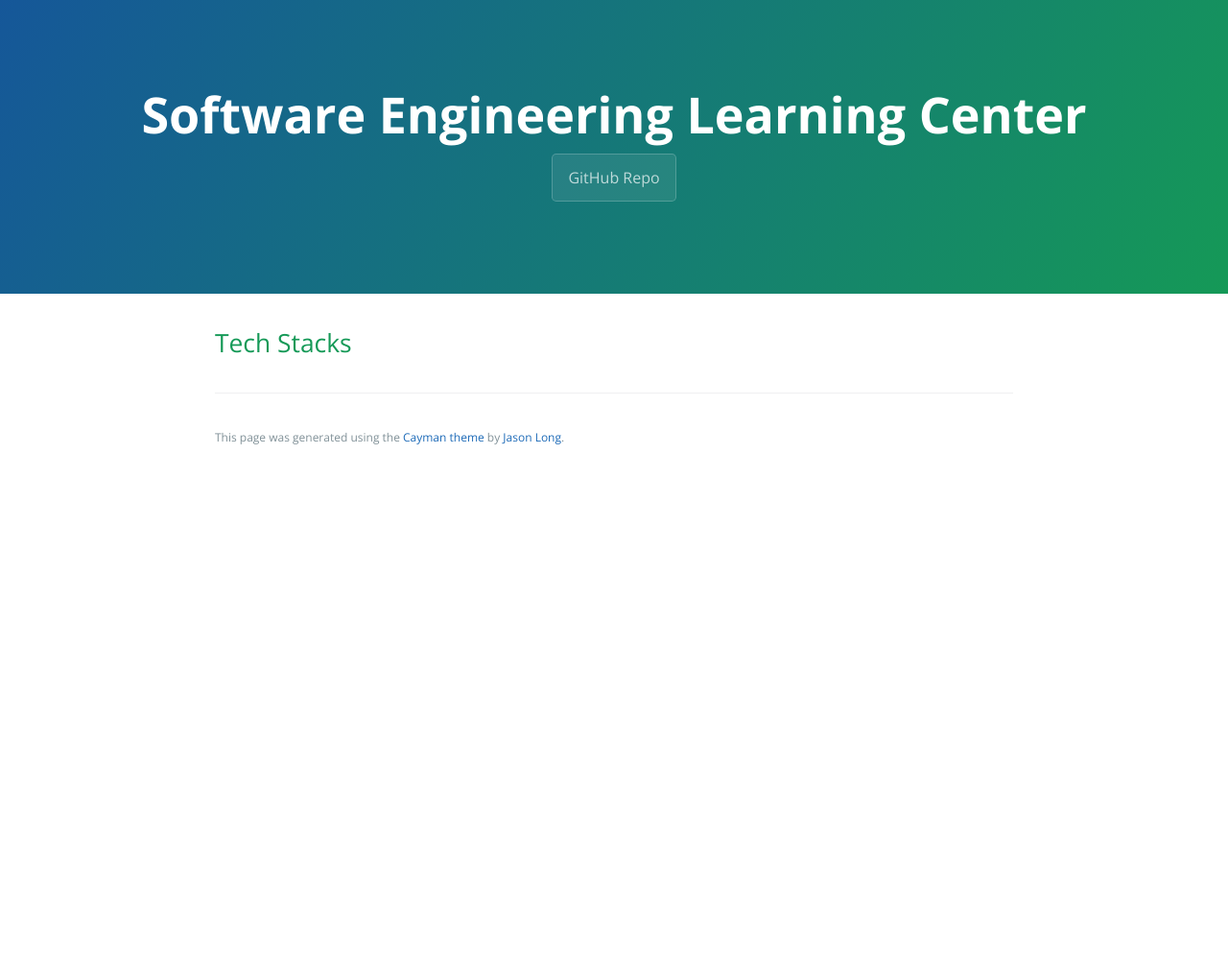
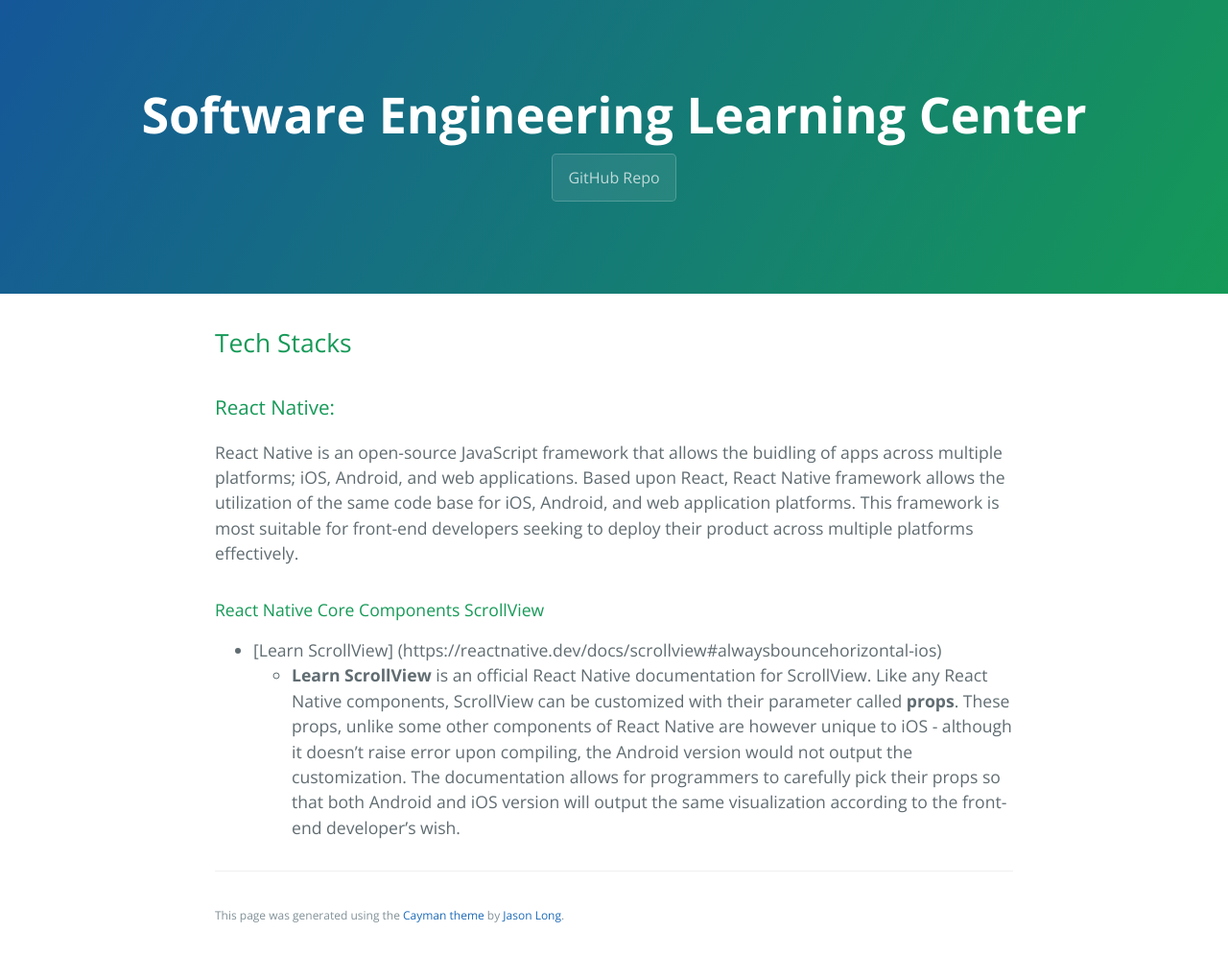
Before and after one commit to learning-software-engineering/learning-software-engineering.github.io, a Jekyll site: the page built from Topics/Tech_Stacks.md, in a window 1280 px wide. Shown: the whole page at 96% size. Built offline with Jekyll 4.4.1, drawn with Linux system fonts in a browser that asks for light colours; our own code applies the rules of GitHub Pages for plain Markdown files; before the commit the page ends 900 px from its top, so only the background shows below that.

Commit message:
Updated Tech_Stacks.md

```diff
--- a/Topics/Tech_Stacks.md
+++ b/Topics/Tech_Stacks.md
@@ -1 +1,7 @@
 ## Tech Stacks
+
+### React Native:
+React Native is an open-source JavaScript framework that allows the buidling of apps across multiple platforms; iOS, Android, and web applications. Based upon React, React Native framework allows the utilization of the same code base for iOS, Android, and web application platforms. This framework is most suitable for front-end developers seeking to deploy their product across multiple platforms effectively.
+#### React Native Core Components ScrollView
+* [Learn ScrollView] (https://reactnative.dev/docs/scrollview#alwaysbouncehorizontal-ios)
+    * **Learn ScrollView** is an official React Native documentation for ScrollView. Like any React Native components, ScrollView can be customized with their parameter called **props**. These props, unlike some other components of React Native are however unique to iOS - although it doesn't raise error upon compiling, the Android version would not output the customization. The documentation allows for programmers to carefully pick their props so that both Android and iOS version will output the same visualization according to the front-end developer's wish.
```
